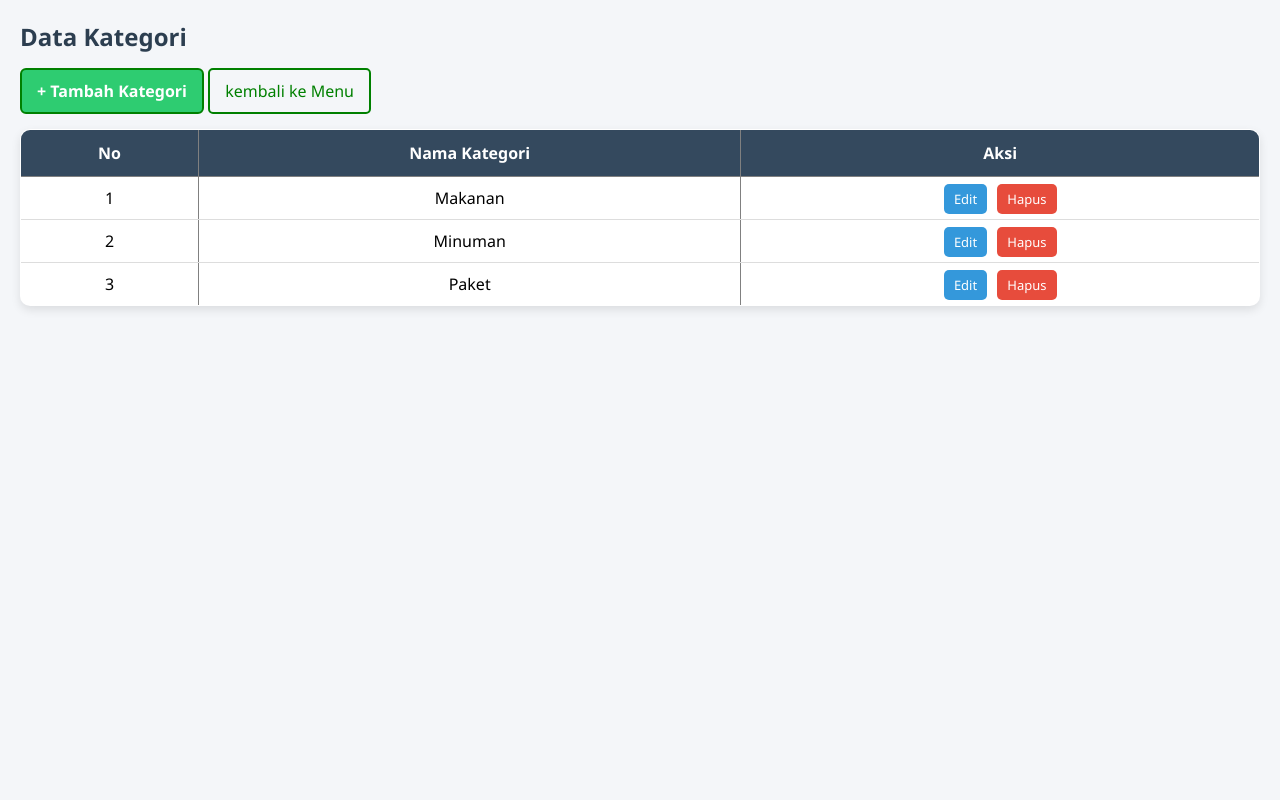
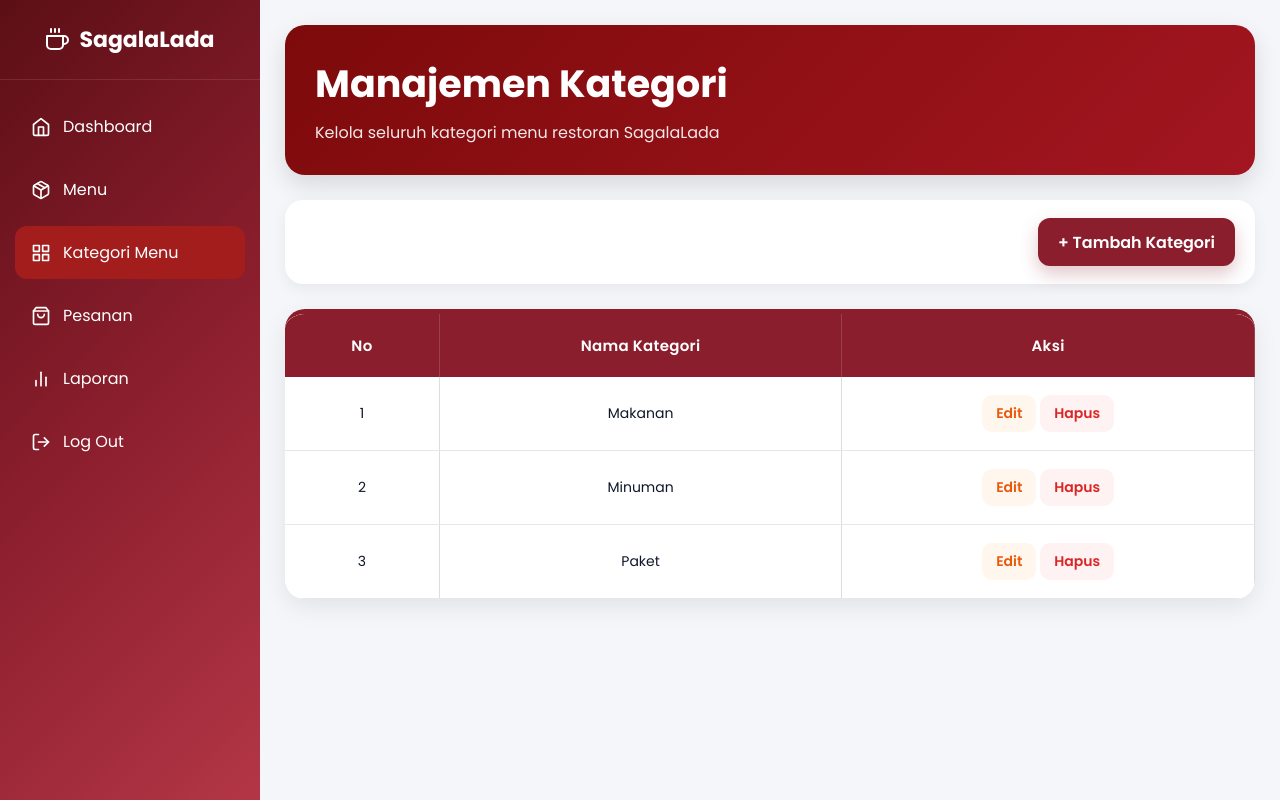
Before and after one commit to M-Syawali/Project1, a PHP site: page /admind/crud/kategori/index_kategori.php in a window 1280 px wide. Run offline with PHP 8.4, Linux system fonts and the light colour scheme; data comes from the database, SQL or seed files in the repository.

Commit message:
KATEGORI

```diff
--- a/admind/components/sidebar.php
+++ b/admind/components/sidebar.php
@@ -34,7 +34,7 @@
             </li>
 
             <li class="<?= ($halaman == 'laporan') ? 'active' : '' ?>">
-            <a href="/Project1/admind/crud/laporan/index.php">
+            <a href="../laporan/index.php">
                 <i data-feather="bar-chart-2"></i>
                 <span>Laporan</span>
             </a>
--- a/admind/crud/kategori/index_kategori.php
+++ b/admind/crud/kategori/index_kategori.php
@@ -1,128 +1,189 @@
+
+<link rel="stylesheet" href="../../asset/style_sidebar.css">
+<link rel="stylesheet" href="../../main_page/style.css">
+
+<script src="https://unpkg.com/feather-icons"></script>
+
+<link href="https://fonts.googleapis.com/css2?family=Poppins:wght@300;400;500;600;700&display=swap" rel="stylesheet">
 <style>
-    /* Reset dasar */
-* {
-    margin: 0;
-    padding: 0;
-    box-sizing: border-box;
+:root {
+    --primary: #1e293b;
+    --accent: #f97316;
+    --success: #22c55e;
+    --danger: #ef4444;
+    --bg: #f1f5f9;
+    --text: #0f172a;
 }
 
-/* Body */
-body {
-    font-family: 'Segoe UI', Tahoma, Geneva, Verdana, sans-serif;
-    background-color: #f4f6f9;
-    padding: 20px;
+/* Reset */
+*{
+    margin:0;
+    padding:0;
+    box-sizing:border-box;
 }
 
-/* Judul */
-h2 {
-    margin-bottom: 15px;
-    color: #2c3e50;
+body{
+    font-family:'Segoe UI',sans-serif;
+    background:#f5f6fa;
+    color:var(--text);
+    margin:0;
 }
 
-/* Tombol tambah */
-a {
-    text-decoration: none;
-}
-.btn{
-    display:inline-block;
-    padding:10px 15px;
-    border:2px solid green;
-    color:green;
-    text-decoration:none;
-    border-radius:5px;
-    margin-bottom:15px;
+/* Header */
+.page-header{
+    background:linear-gradient(135deg,#7d0a0a,#a31621);
+    padding:30px;
+    border-radius:20px;
+    margin-bottom:25px;
+    color:white;
+    box-shadow:0 10px 25px rgba(0,0,0,.12);
 }
 
-.btn:hover{
-    background:green;
-    color:white;
-}
-a[href="tambah_kategori.php"] {
-    display: inline-block;
-    margin-bottom: 15px;
-    padding: 10px 15px;
-    background-color: #2ecc71;
-    color: white;
-    border-radius: 6px;
-    font-weight: bold;
-    transition: 0.3s;
+.page-header h1{
+    margin:0;
+    font-size:38px;
+    font-weight:700;
 }
 
-a[href="tambah_kategori.php"]:hover {
-    background-color: #27ae60;
+.page-header p{
+    margin-top:8px;
+    opacity:.9;
+}
+
+/* Toolbar */
+.toolbar{
+    background:white;
+    padding:18px 20px;
+    border-radius:18px;
+    box-shadow:0 5px 15px rgba(0,0,0,.06);
+    display:flex;
+    justify-content:flex-end;
+    align-items:center;
+    gap:10px;
+    margin-bottom:25px;
+}
+
+/* Tombol */
+a{
+    text-decoration:none;
+}
+.btn-tambah{
+    height:48px;
+    padding:0 20px;
+    display:flex;
+    align-items:center;
+    background:#8b1e2d;
+    color:white;
+    border-radius:12px;
+    font-weight:600;
+    transition:.25s;
+    box-shadow:0 8px 18px rgba(139,30,45,.25);
+}
+
+.btn-tambah:hover{
+    transform:translateY(-2px);
+}
+
+.btn-kembali{
+    height:48px;
+    padding:0 20px;
+    display:flex;
+    align-items:center;
+    background:#64748b;
+    color:white;
+    border-radius:12px;
+    font-weight:600;
+}
+
+/* Table Wrapper */
+.table-wrapper{
+    background:white;
+    border-radius:20px;
+    overflow:hidden;
+    box-shadow:0 8px 25px rgba(0,0,0,.08);
+    border-top:5px solid #8b1e2d;
 }
 
 /* Table */
-table {
-    width: 100%;
-    border-collapse: collapse;
-    background: white;
-    border-radius: 10px;
-    overflow: hidden;
-    box-shadow: 0 4px 10px rgba(0,0,0,0.1);
+table{
+    width:100%;
+    border-collapse:collapse;
 }
 
-/* Header tabel */
-table th {
-    background-color: #34495e;
-    color: white;
-    padding: 12px;
-    text-align: center;
+th{
+    text-align:center;
+    font-size:15px;
+    letter-spacing:.3px;
+    background:#8b1e2d;
+    color:white;
+    padding:20px;
+    font-weight:600;
 }
 
-/* Isi tabel */
-table td {
-    padding: 10px;
-    text-align: center;
-    border-bottom: 1px solid #ddd;
+td{
+    padding:18px 16px;
+    font-size:14px;
+    border-bottom:1px solid #e5e7eb;
+    vertical-align:middle;
+    text-align:center;
 }
 
-/* Hover row */
-table tr:hover {
-    background-color: #f2f2f2;
+tbody tr{
+    transition:.2s;
+}
+
+tbody tr:hover{
+    background:#fff7f7;
 }
 
 /* Tombol aksi */
-td a {
-    padding: 6px 10px;
-    border-radius: 5px;
-    font-size: 13px;
-    margin: 0 3px;
-    color: white;
+.btn-edit{
+    background:#fff7ed;
+    color:#ea580c;
+    padding:8px 14px;
+    border-radius:10px;
+    font-weight:600;
+    display:inline-block;
 }
 
-/* Edit */
-td a:first-child {
-    background-color: #3498db;
+.btn-hapus{
+    background:#fef2f2;
+    color:#dc2626;
+    padding:8px 14px;
+    border-radius:10px;
+    font-weight:600;
+    display:inline-block;
 }
 
-td a:first-child:hover {
-    background-color: #2980b9;
-}
-
-/* Hapus */
-td a:last-child {
-    background-color: #e74c3c;
-}
-
-td a:last-child:hover {
-    background-color: #c0392b;
+.aksi{
+    white-space:nowrap;
 }
 </style>
 
 <?php
 include '../menu/koneksi.php';
-
+$halaman = "kategori";
 $data = mysqli_query($conn, "SELECT * FROM kategori_menu");
 
 if (!$data) {
     die("Query error: " . mysqli_error($conn));
 }
 ?>
-<h2>Data Kategori</h2>
-<a href="tambah_kategori.php" class="btn">+ Tambah Kategori</a>
-<a href="index_kategori.php" class="btn">kembali ke Menu</a>
-<table border="1" cellpadding="10">
+<?php include "../../components/sidebar.php"; ?>
+<div class="main-content">
+<div class="page-header">
+    <h1>Manajemen Kategori</h1>
+    <p>Kelola seluruh kategori menu restoran SagalaLada</p>
+</div>
+
+<div class="toolbar">
+    <a href="tambah_kategori.php" class="btn-tambah">
+        + Tambah Kategori
+    </a>
+</div>
+
+<div class="table-wrapper">
+<table>
     <tr>
         <th>No</th>
         <th>Nama Kategori</th>
@@ -130,14 +191,30 @@ if (!$data) {
     </tr>
 
     <?php $no = 1; ?>
-    <?php while($row = mysqli_fetch_assoc($data)) : ?>
+
+    <?php while ($row = mysqli_fetch_assoc($data)) : ?>
     <tr>
         <td><?= $no++; ?></td>
-        <td><?= htmlspecialchars($row['nama_kategori_menu']); ?></td>
+
         <td>
-            <a href="edit_kategori.php?id=<?= $row['id_kategori_menu']; ?>">Edit</a>
-            <a href="hapus_kategori.php?id=<?= $row['id_kategori_menu']; ?>" onclick="return confirm('Yakin hapus?')">Hapus</a>
+            <?= htmlspecialchars($row['nama_kategori_menu']); ?>
+        </td>
+
+        <td class="aksi">
+    <a href="edit_kategori.php?id=<?= $row['id_kategori_menu']; ?>" class="btn-edit">
+        Edit
+    </a>
+
+    <a href="hapus_kategori.php?id=<?= $row['id_kategori_menu']; ?>"
+       class="btn-hapus"
+       onclick="return confirm('Yakin hapus?')">
+        Hapus
+    </a>
         </td>
     </tr>
     <?php endwhile; ?>
 </table>
+</div>
+<script>
+feather.replace();
+</script>
--- a/admind/crud/laporan/index.php
+++ b/admind/crud/laporan/index.php
@@ -5,6 +5,7 @@
     <script src="https://unpkg.com/feather-icons"></script>
     <link rel="stylesheet" href="../../asset/style_sidebar.css">
     <link rel="stylesheet" href="css/style_laporan.css">
+    <link href="https://fonts.googleapis.com/css2?family=Poppins:wght@300;400;500;600;700&display=swap" rel="stylesheet">
 </head>
 <body>
 <?php $halaman = "laporan"; ?>
--- a/admind/crud/menu/index_admin.php
+++ b/admind/crud/menu/index_admin.php
@@ -21,6 +21,8 @@ $result = mysqli_query($conn, $query);
     <title>Kelola Menu - SagalaLada</title>
     <script src="https://unpkg.com/feather-icons"></script>
     <link rel="stylesheet" href="../../asset/style_sidebar.css">
+    <link rel="stylesheet" href="../../main_page/style.css">
+    <link href="https://fonts.googleapis.com/css2?family=Poppins:wght@300;400;500;600;700&display=swap" rel="stylesheet">
     <style>
     :root {
         --primary: #1e293b;
--- a/admind/crud/pesanan/admin_pesanan.php
+++ b/admind/crud/pesanan/admin_pesanan.php
@@ -9,6 +9,8 @@ include "koneksi.php";
     <script src="https://unpkg.com/feather-icons"></script>
 
     <link rel="stylesheet" href="../../asset/style_sidebar.css">
+    <link rel="stylesheet" href="../../main_page/style.css">
+    <link href="https://fonts.googleapis.com/css2?family=Poppins:wght@300;400;500;600;700&display=swap" rel="stylesheet">
     <style>
 
         body {
--- a/admind/main_page/dashboard.php
+++ b/admind/main_page/dashboard.php
@@ -57,7 +57,7 @@ $qPesananTerbaru = mysqli_query(
   <head>
     <meta charset="UTF-8" />
     <meta name="viewport" content="width=device-width, initial-scale=1.0" />
-    <title>Dashboard Admin UMKM Kuliner</title>
+    <title>Dashboard Admin UMKM Kuliner SagalaLada</title>
 
     <!-- Google Font -->
     <link
```
Also changed, not shown: admind/crud/kategori/edit_kategori.php (+123 -8 lines), admind/crud/kategori/tambah_kategori.php (+119 -73 lines).
